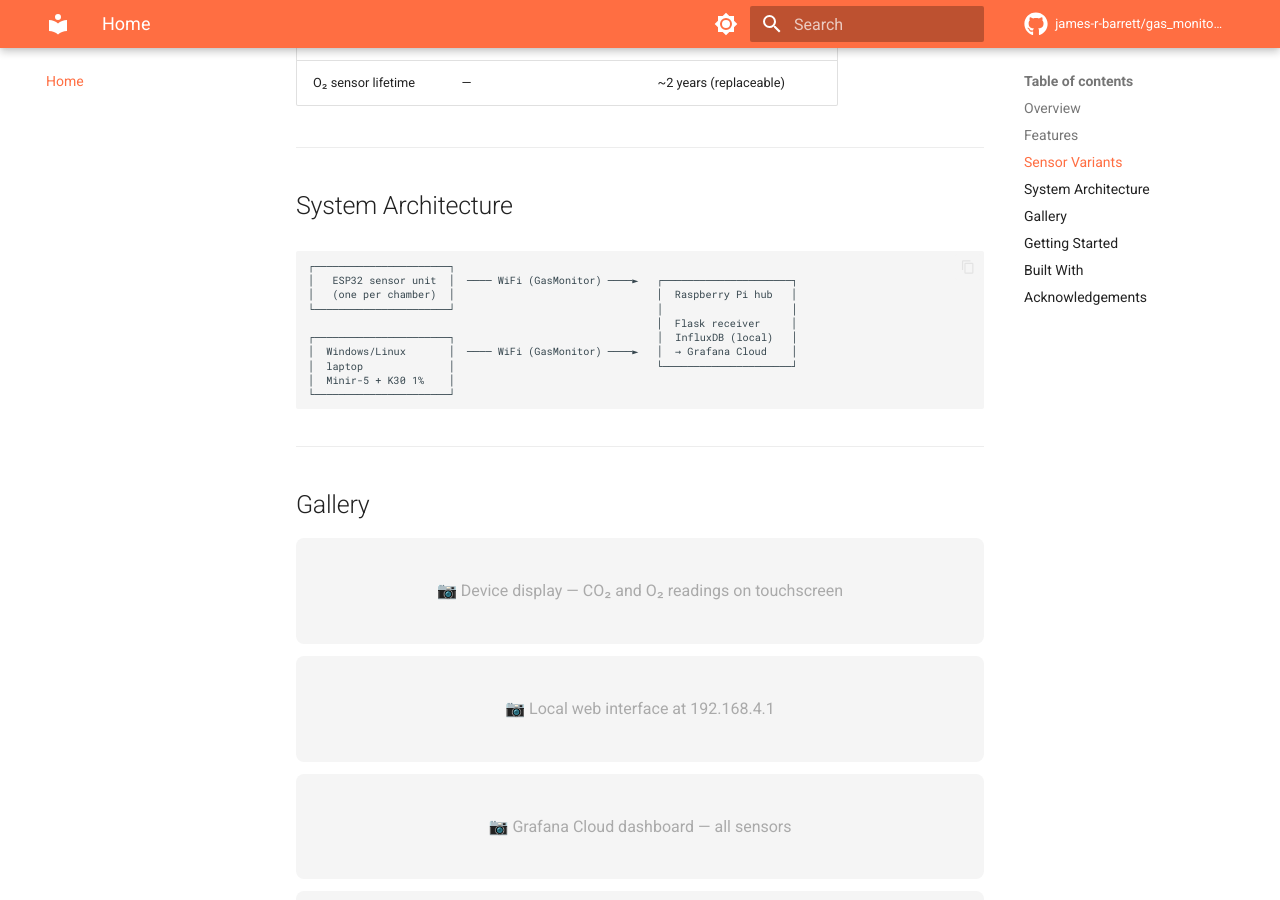
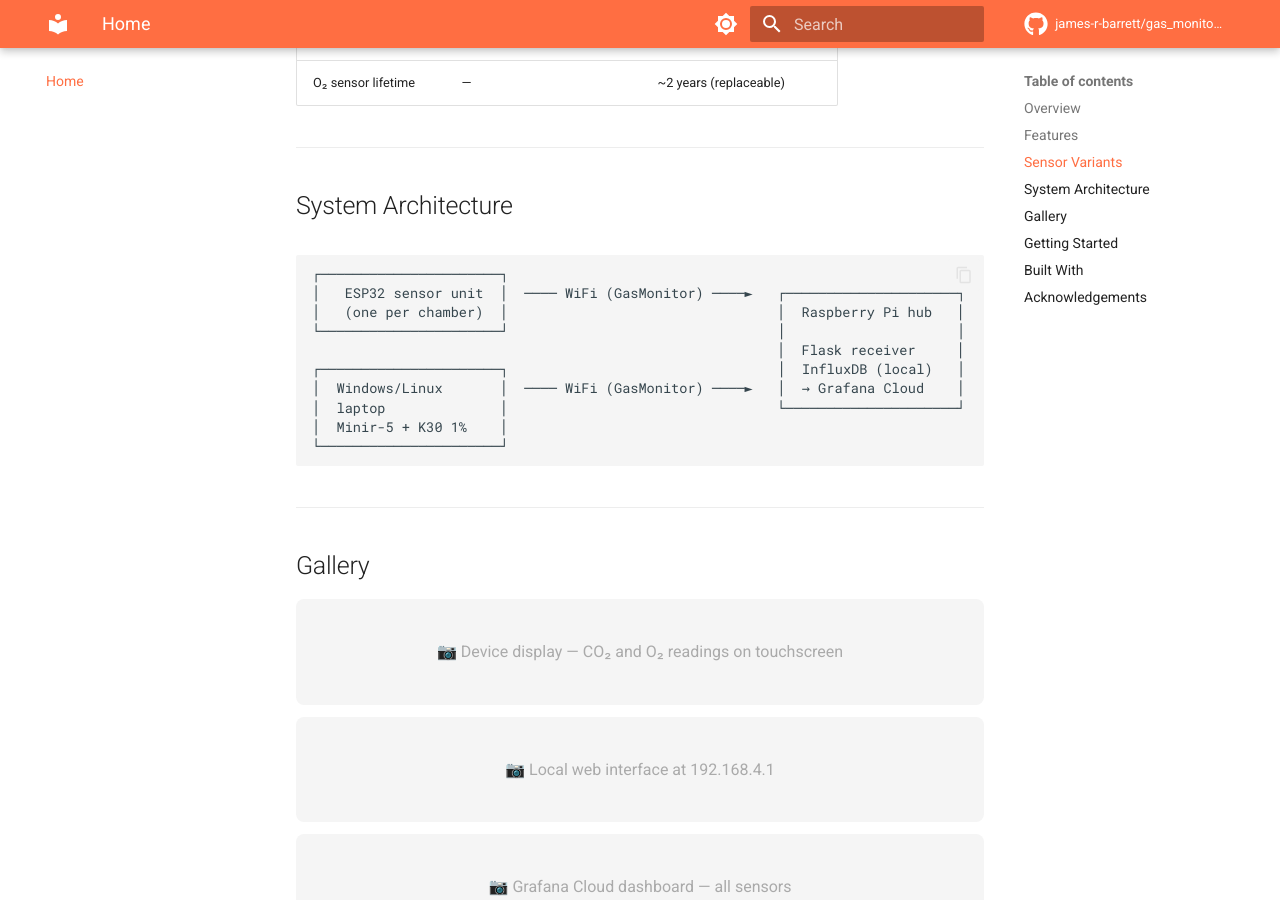
Before and after one commit to james-r-barrett/gas_monitoring, an MkDocs documentation site: the page built from mkdocs-src/index.md, in a window 1280 px wide and 900 px high, scrolled down 1645 px. Built offline with MkDocs 1.6.1 and Material for MkDocs 9.7.7, drawn with Linux system fonts in a browser that asks for light colours; comment, search, counter and statistics services are not loaded.

Commit message:
update index.md

````diff
--- a/mkdocs-src/index.md
+++ b/mkdocs-src/index.md
@@ -59,7 +59,7 @@ Key design goals:
 ---
 
 ## System Architecture
-<div style="font-size: 0.75em; overflow-x: auto;">
+<div style="font-size: 1em; overflow-x: auto;">
 ```
 ┌──────────────────────┐
 │   ESP32 sensor unit  │  ──── WiFi (GasMonitor) ────►   ┌─────────────────────┐
````
